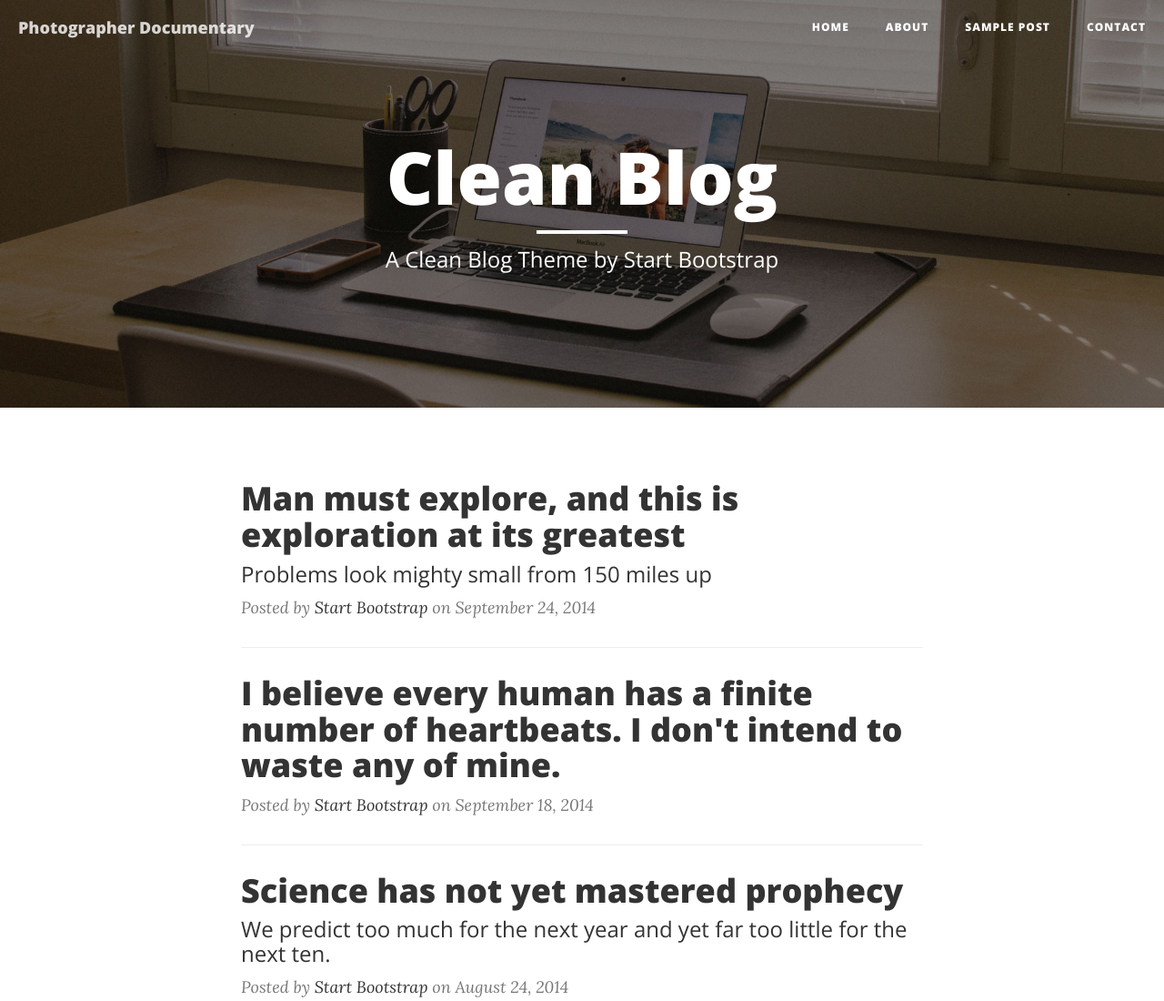
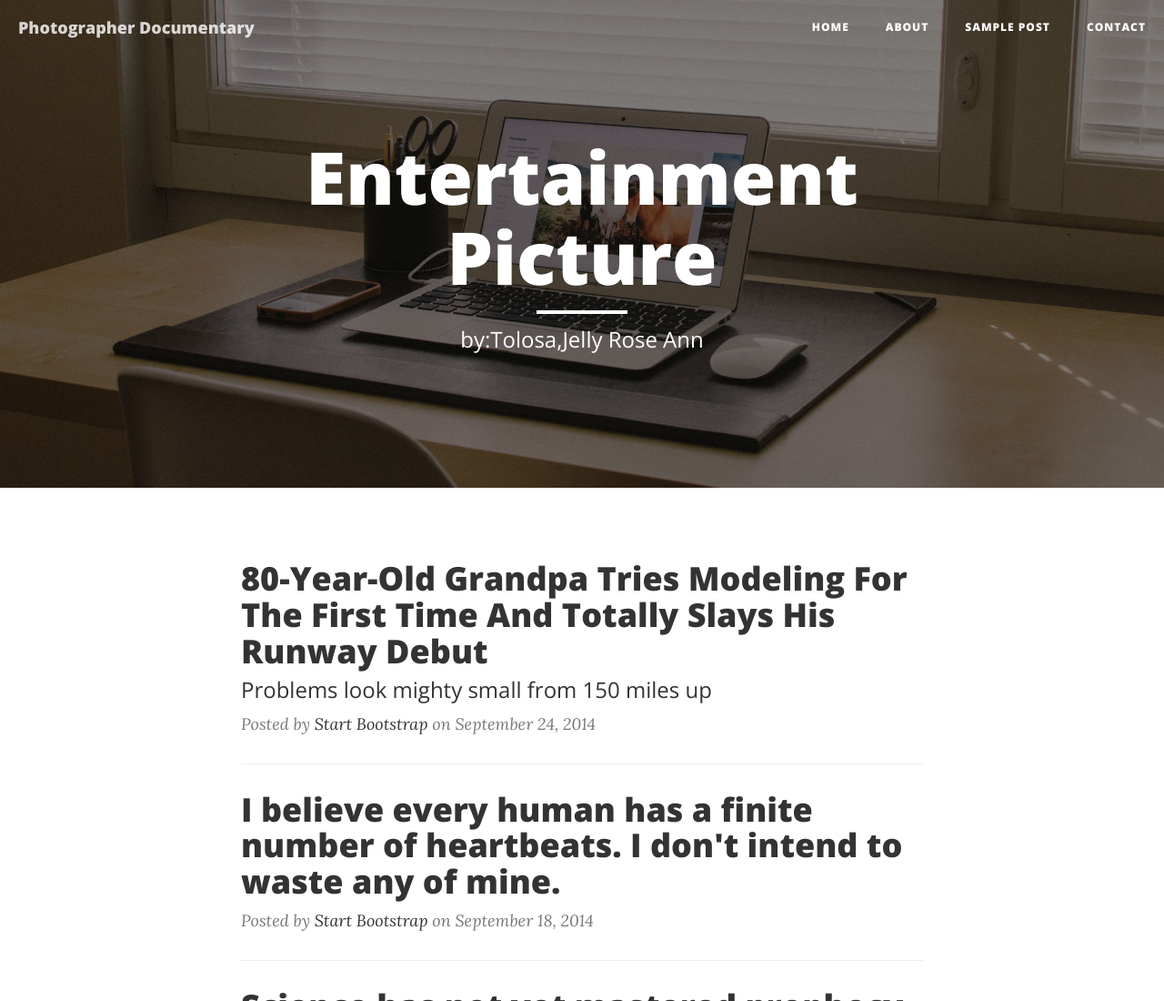
Before and after one commit to jellyrosetolosa/Cleanblog, a website: page index.html in a window 1280 px wide. Shown: the top 1100 px of the page at 91% size. Drawn offline with nearby package versions, Linux system fonts and the light colour scheme.

Commit message:
Update index.html

```diff
--- a/index.html
+++ b/index.html
@@ -74,9 +74,9 @@
             <div class="row">
                 <div class="col-lg-8 col-lg-offset-2 col-md-10 col-md-offset-1">
                     <div class="site-heading">
-                        <h1>Clean Blog</h1>
+                        <h1>Entertainment Picture</h1>
                         <hr class="small">
-                        <span class="subheading">A Clean Blog Theme by Start Bootstrap</span>
+                        <span class="subheading">by:Tolosa,Jelly Rose Ann</span>
                     </div>
                 </div>
             </div>
@@ -90,7 +90,7 @@
                 <div class="post-preview">
                     <a href="post.html">
                         <h2 class="post-title">
-                            Man must explore, and this is exploration at its greatest
+                            80-Year-Old Grandpa Tries Modeling For The First Time And Totally Slays His Runway Debut
                         </h2>
                         <h3 class="post-subtitle">
                             Problems look mighty small from 150 miles up
```
